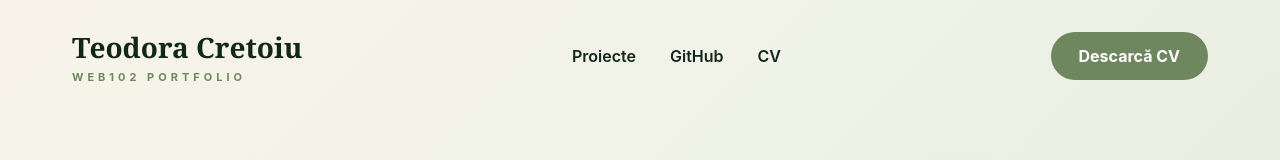
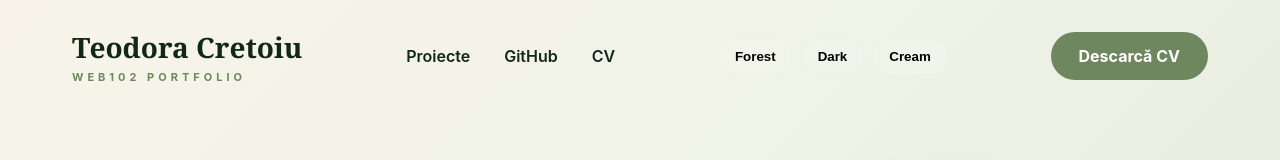
Before and after one commit to teodora835/web102-my_page, a React (Vite) app: page / in a window 1280 px wide. Shown: the top 160 px of the page. Built offline with nearby package versions, Linux system fonts and the light colour scheme.

Commit message:
Added layout switcher with persistent themes

```diff
--- a/src/App.tsx
+++ b/src/App.tsx
@@ -56,12 +56,38 @@ const certificates = [
     img: "https://placehold.co/900x500/edf1e8/12261a?text=Web+Workshop",
   },
 ];
+const themes = {
+  forest: {
+    background: "#f6f3ea",
+    text: "#12261a",
+    primary: "#6f875f",
+    secondary: "#dfe8d6",
+    dark: "#12261a",
+  },
+
+  darkMode: {
+    background: "#101418",
+    text: "#f3f3f3",
+    primary: "#7da27d",
+    secondary: "#1b242c",
+    dark: "#0c1115",
+  },
+
+  cream: {
+    background: "#f7f1e8",
+    text: "#3d3127",
+    primary: "#b08968",
+    secondary: "#ede0d4",
+    dark: "#5e503f",
+  },
+};
 function App() {
   const scrollToProjects = () => {
     document.getElementById("projects")?.scrollIntoView({ behavior: "smooth" });
   };
   const [activeCert, setActiveCert] = useState(0);
   const [selectedCert, setSelectedCert] = useState<(typeof certificates)[0] | null>(null);
+  const [theme, setTheme] = useState("forest");
   const nextCert = () => {
   setActiveCert((current) => (current + 1) % certificates.length);
 };
@@ -79,9 +105,21 @@ function App() {
 
   return () => clearInterval(interval);
 }, []);
+  useEffect(() => {
+  const savedTheme = localStorage.getItem("portfolio-theme");
 
+  if (savedTheme) {
+    setTheme(savedTheme);
+  }
+}, []);
+
+useEffect(() => {
+  localStorage.setItem("portfolio-theme", theme);
+}, [theme]);
+  const currentTheme = themes[theme as keyof typeof themes];
   return (
-    <main>
+    <main className={`app theme-${theme}`}>
+
       <section className="hero">
         <nav className="nav">
           <div className="logo">
@@ -94,7 +132,13 @@ function App() {
             <a href="#github">GitHub</a>
             <a href="#cv">CV</a>
           </div>
+          <div className="theme-switcher">
+          <button onClick={() => setTheme("forest")}>Forest</button>
 
+          <button onClick={() => setTheme("darkMode")}>Dark</button>
+
+          <button onClick={() => setTheme("cream")}>Cream</button>
+          </div>
           <a href="/cv.pdf" download className="btn btn-primary">
             Descarcă CV
           </a>
--- a/src/index.css
+++ b/src/index.css
@@ -16,7 +16,8 @@ body {
 .hero {
   min-height: 100vh;
   padding: 28px 72px;
-  background: linear-gradient(135deg, #f8f4ea, #eef2e6, #dfe8d6);
+  background: var(--hero-bg);
+  color: var(--text);
 }
 
 .nav {
@@ -63,14 +64,14 @@ body {
 }
 
 .btn-primary {
-  background: #6f875f;
+  background: var(--primary);
   color: white;
 }
 
 .btn-outline {
   border: 1px solid #6f875f;
   color: #12261a;
-  background: transparent;
+  border: 1px solid var(--primary);
 }
 
 .hero-grid {
@@ -81,7 +82,7 @@ body {
 }
 
 .eyebrow {
-  color: #6f875f;
+  color: var(--primary);
   letter-spacing: 4px;
   text-transform: uppercase;
   font-weight: 800;
@@ -124,7 +125,7 @@ body {
   width: 360px;
   height: 470px;
   border-radius: 180px 180px 0 0;
-  background: #6f875f;
+  background: var(--primary);
   opacity: 0.85;
 }
 
@@ -149,7 +150,7 @@ body {
 }
 
 .projects {
-  background: #12261a;
+  background: var(--dark-section);
   color: white;
   padding: 90px 72px;
 }
@@ -262,7 +263,7 @@ body {
 }
 .certificates {
   padding: 100px 72px;
-  background: #f6f3ea;
+  background: var(--bg);
 }
 
 .dark-label {
@@ -504,3 +505,52 @@ body {
 .right-arrow {
   right: -72px;
 }
+
+.theme-switcher {
+  display: flex;
+  gap: 10px;
+}
+
+.theme-switcher button {
+  border: none;
+  padding: 10px 16px;
+  border-radius: 999px;
+  cursor: pointer;
+  font-weight: 700;
+  background: rgba(255,255,255,0.12);
+  transition: 0.25s ease;
+}
+
+.theme-switcher button:hover {
+  transform: translateY(-2px);
+}
+.app {
+  transition: all 0.4s ease;
+}
+
+.theme-forest {
+  --bg: #f6f3ea;
+  --hero-bg: linear-gradient(135deg, #f8f4ea, #eef2e6, #dfe8d6);
+  --text: #12261a;
+  --primary: #6f875f;
+  --secondary: #dfe8d6;
+  --dark-section: #12261a;
+}
+
+.theme-darkMode {
+  --bg: #101418;
+  --hero-bg: linear-gradient(135deg, #101418, #16211b, #263528);
+  --text: #f4f1e8;
+  --primary: #9ab68b;
+  --secondary: #263528;
+  --dark-section: #070b09;
+}
+
+.theme-cream {
+  --bg: #f7f1e8;
+  --hero-bg: linear-gradient(135deg, #f7f1e8, #ede0d4, #d6b89a);
+  --text: #3d3127;
+  --primary: #b08968;
+  --secondary: #ede0d4;
+  --dark-section: #5e503f;
+}
```
